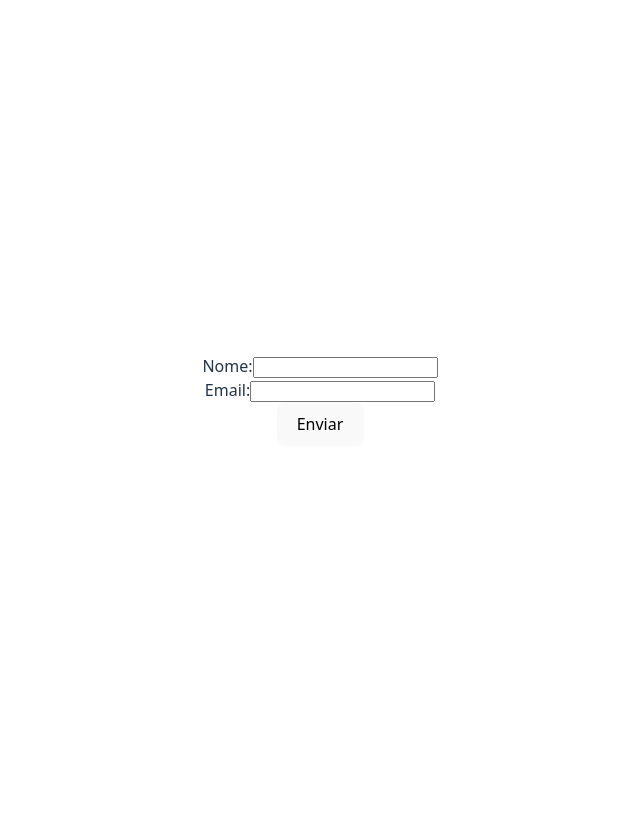
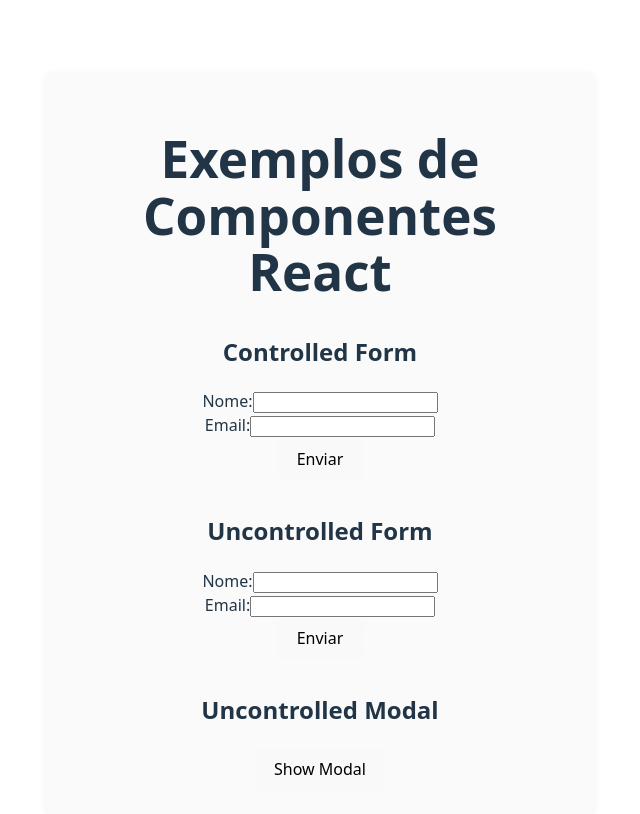
Before and after one commit to T14g/advanced_react_stuff, a React (Vite) app in the folder uncontrolled-controlled-components/: page / in a window 1280 px wide. Shown: the top 814 px of the page, without its empty margins (320-960 px from the left). Built offline with nearby package versions, Linux system fonts and the light colour scheme.

Commit message:
refactor: melhora UncontrolledModal para ser realmente autocontido e independente do parent

```diff
--- a/uncontrolled-controlled-components/src/App.jsx
+++ b/uncontrolled-controlled-components/src/App.jsx
@@ -1,12 +1,28 @@
 import './App.css'
 import UncontrolledForm from './components/UncontrolledForm';
 import ControlledForm from './components/ControlledForm';
+import UncontrolledModal from './components/UncontrolledModal';
+import React, { useRef } from 'react';
+
 function App() {
+  const modalRef = useRef();
 
   return (
-    <>
-      <ControlledForm />
-    </>
+    <div style={{ maxWidth: 500, margin: '40px auto', padding: 24, background: '#fafafa', borderRadius: 8, boxShadow: '0 2px 8px #0001' }}>
+      <h1>Exemplos de Componentes React</h1>
+      <section style={{ marginBottom: 32 }}>
+        <h2>Controlled Form</h2>
+        <ControlledForm />
+      </section>
+      <section style={{ marginBottom: 32 }}>
+        <h2>Uncontrolled Form</h2>
+        <UncontrolledForm />
+      </section>
+      <section>
+        <h2>Uncontrolled Modal</h2>
+        <UncontrolledModal/>
+      </section>
+    </div>
   )
 }
 
--- /dev/null
+++ b/uncontrolled-controlled-components/src/components/UncontrolledModal.jsx
@@ -0,0 +1,16 @@
+import React, { useImperativeHandle, useRef, useState, forwardRef } from "react";
+
+const UncontrolledModal = () => {
+    const [visible, setVisible] = useState(false);
+    return (
+        <>
+            <button onClick={() => setVisible(true)}>Show Modal</button>
+            {visible && (<div style={{ background: "#fff", padding: 24, borderRadius: 8, minWidth: 300 }}>
+                <h2>Uncontrolled Modal</h2>
+                <p>Este modal é controlado internamente!</p>
+                <button  onClick={() => setVisible(false)}>Close Modal</button>
+            </div>)}</>
+    );
+};
+
+export default UncontrolledModal;
```
